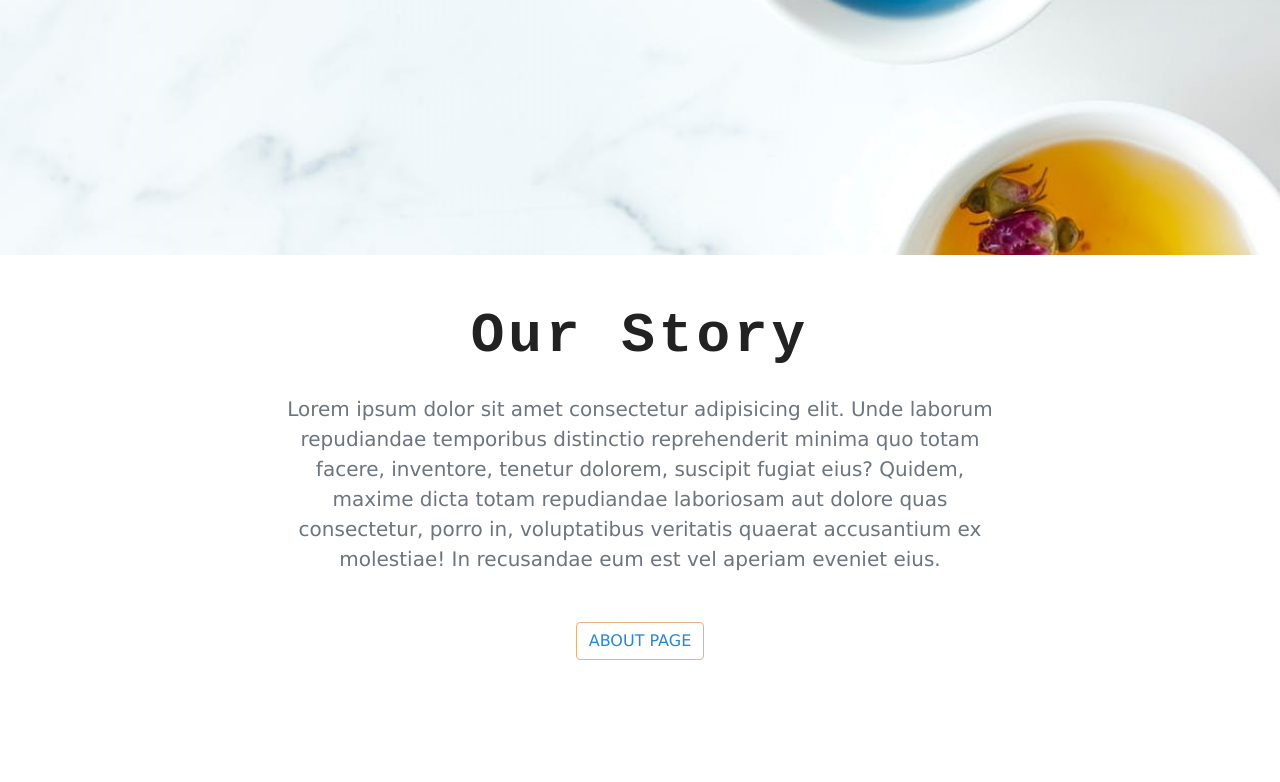
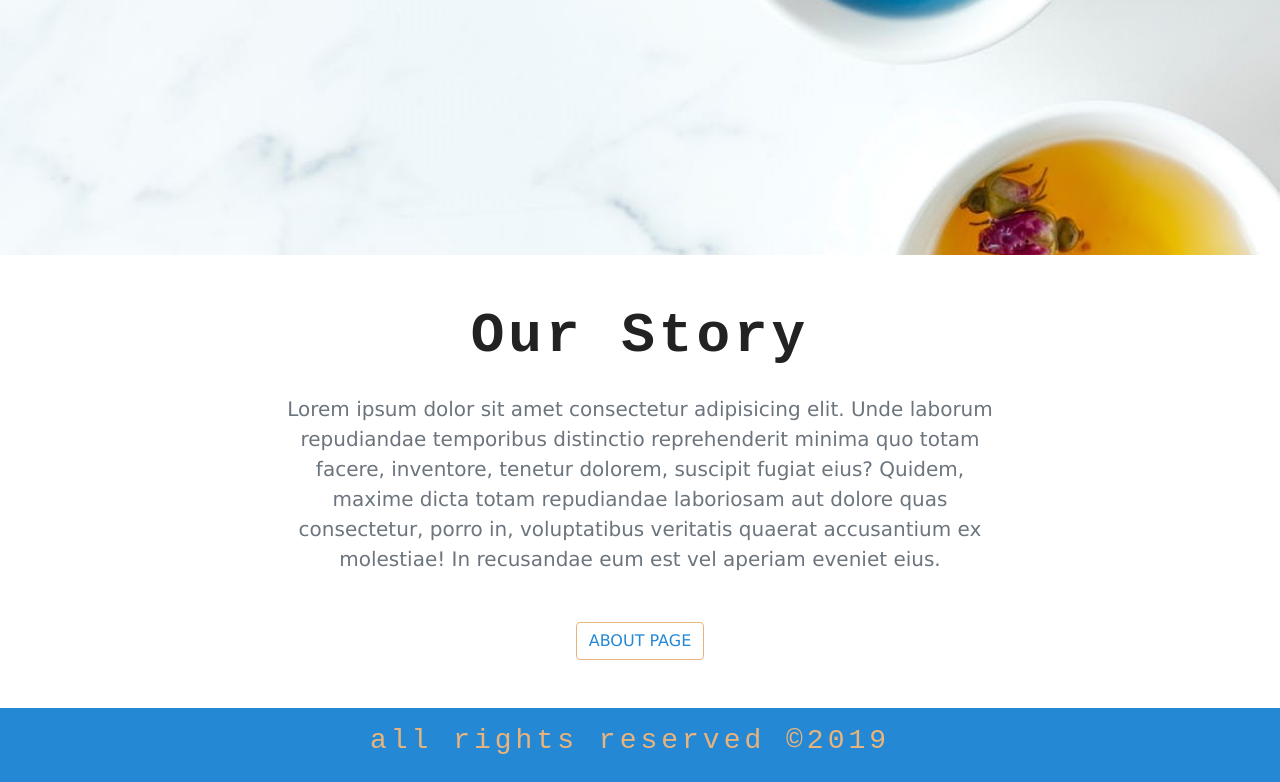
Before and after one commit to lesore0789/gatsby-teashop, a Gatsby site: page / in a window 1280 px wide. Shown: the part 635-1417 px from the top of the page. Before the commit the page ends 1343 px from the top, so only its background shows below. Built offline with nearby package versions, Linux system fonts and the light colour scheme; Gatsby itself is replaced by a stand-in of ours.

Commit message:
Add footer and style

```diff
--- /dev/null
+++ b/src/components/Globals/Footer.js
@@ -0,0 +1,17 @@
+import React from "react"
+
+export default function Footer() {
+  return (
+    <footer className="footer py-3">
+      <div className="container">
+        <div className="row">
+          <div className="col-10 mx-auto col-md-6 text-peach text-">
+            <h3>
+              all rights reserved &copy;{new Date().getFullYear().toString()}
+            </h3>
+          </div>
+        </div>
+      </div>
+    </footer>
+  )
+}
--- a/src/components/layout.css
+++ b/src/components/layout.css
@@ -52,3 +52,7 @@
   color: var(--mainBlue);
   background: var(--lightPeach);
 }
+
+.footer {
+  background: var(--mainBlue);
+}
--- a/src/components/layout.js
+++ b/src/components/layout.js
@@ -13,11 +13,13 @@
 import "./layout.css"
 
 import Navbar from "./Globals/Navbar"
+import Footer from "./Globals/Footer"
 
 const Layout = ({ children }) => (
   <>
     <Navbar />
     {children}
+    <Footer />
   </>
 )
 
```
